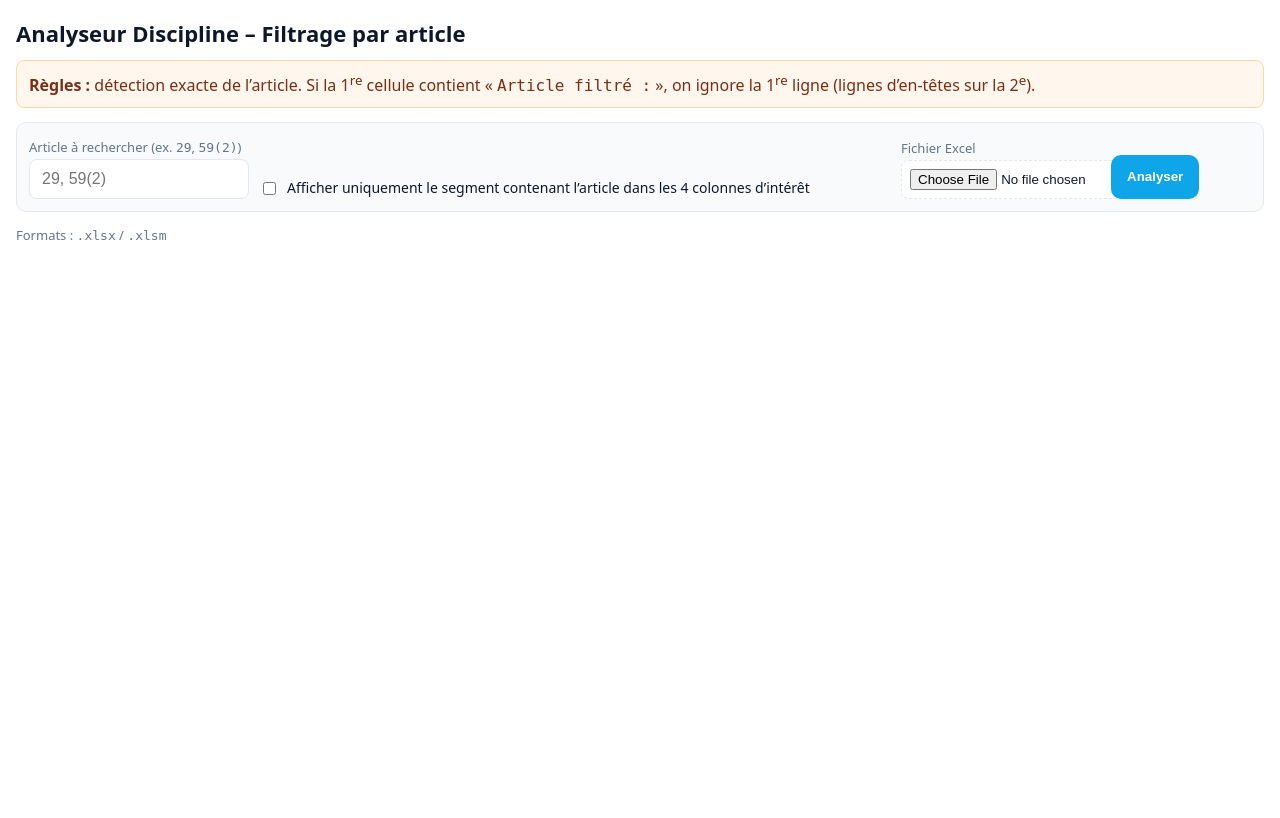
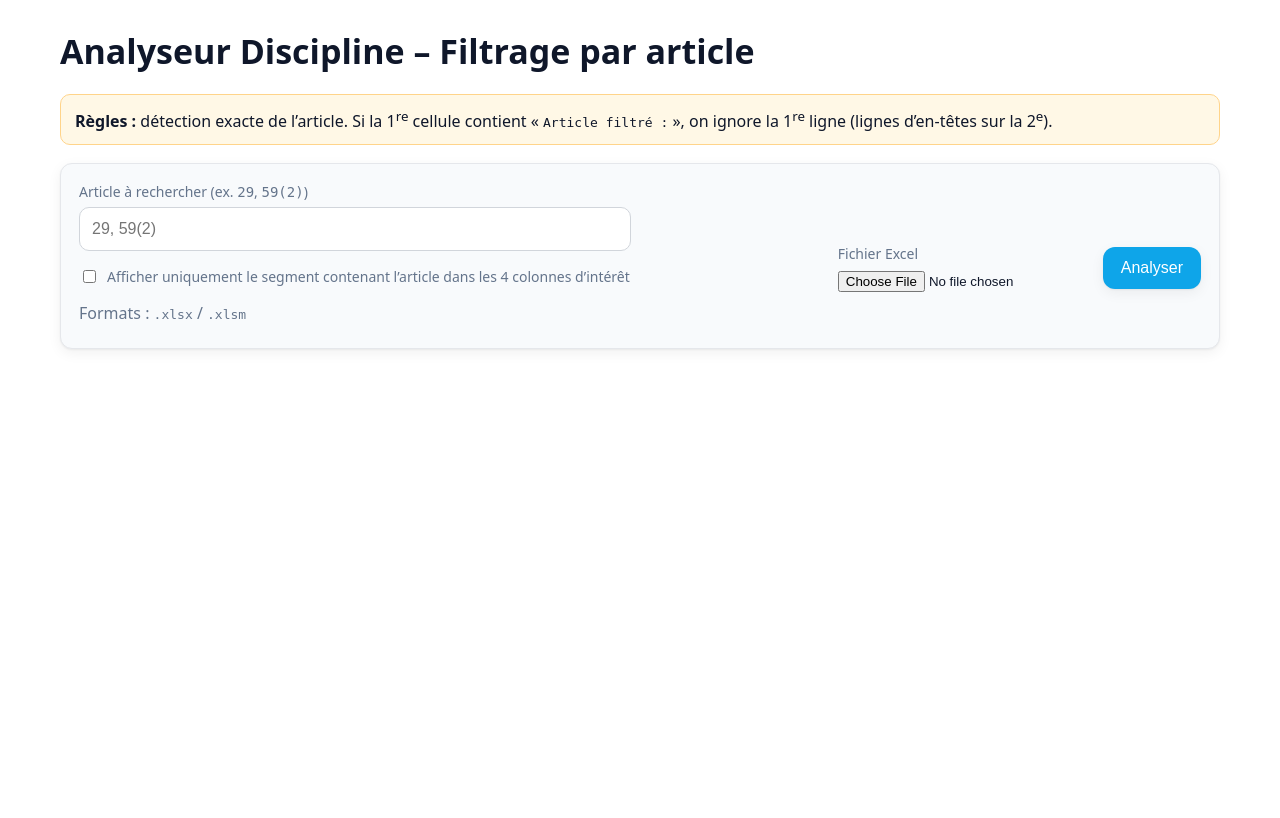
Before and after one commit to BPelletier258/analyseur-discipline, a Flask app: page / in a window 1280 px wide. After the commit the page ends 350 px from the top, so only its background shows below. Run offline with Flask 3, Linux system fonts and the light colour scheme.

Commit message:
Update index.html

```diff
--- a/templates/index.html
+++ b/templates/index.html
@@ -2,54 +2,49 @@
 <html lang="fr">
 <head>
   <meta charset="utf-8">
-  <meta name="viewport" content="width=device-width, initial-scale=1">
   <title>Analyseur Discipline – Filtrage par article</title>
-
+  <meta name="viewport" content="width=device-width, initial-scale=1" />
   <style>
     :root{
-      --bg:#f8fafc; --ink:#0f172a; --muted:#64748b; --brand:#0ea5e9;
-      --border:#e5e7eb; --note:#fff7ed; --note-border:#fed7aa;
-      --btn:#0ea5e9; --btn-ink:#fff; --btn-hover:#0284c7;
+      --bg:#f8fafc; --card:#eef2f7; --text:#0f172a; --muted:#64748b; --brand:#0ea5e9;
+      --shadow:0 1px 2px rgba(0,0,0,.05), 0 4px 14px rgba(0,0,0,.06);
     }
     *{box-sizing:border-box}
-    html,body{height:100%}
-    body{margin:0; font:16px/1.45 ui-sans-serif,system-ui,-apple-system,Segoe UI,Roboto,Helvetica,Arial,sans-serif; color:var(--ink); background:#fff}
-    .page{max-width:1280px; margin:18px auto 32px; padding:0 16px}
-    h1{font-size:22px; margin:0 0 10px}
-    .note{background:var(--note); border:1px solid var(--note-border); padding:10px 12px; border-radius:8px; color:#7c2d12; margin:8px 0 14px}
-    .form{background:var(--bg); border:1px solid var(--border); padding:12px; border-radius:10px; display:grid; gap:10px; align-items:end;
-          grid-template-columns: 220px 1fr 200px 140px; }
-    .form label{font-size:13px; color:var(--muted)}
-    .form input[type="text"]{width:100%; padding:10px 12px; border:1px solid var(--border); border-radius:8px; font-size:16px}
-    .form input[type="file"]{padding:8px; border:1px dashed var(--border); border-radius:8px; background:#fff}
-    .form .row{display:flex; align-items:center; gap:10px}
-    .form .chk{display:flex; align-items:center; gap:8px; font-size:14px; color:var(--ink)}
+    body{margin:0; font-family: ui-sans-serif,system-ui,-apple-system,Segoe UI,Roboto,Helvetica,Arial; color:var(--text); background:#fff}
+    .page{max-width:1200px; margin:28px auto; padding:0 20px}
+    h1{margin:0 0 20px; font-size:34px}
+    .note{background:#fff8e6;border:1px solid #ffd48a;padding:12px 14px;border-radius:10px;margin:8px 0 18px}
+
+    /* Bloc formulaire */
+    .card{background:var(--bg); border:1px solid #e5e7eb; border-radius:12px; box-shadow:var(--shadow)}
+    .card .inner{padding:18px}
+    .controls{
+      display:grid;
+      grid-template-columns: minmax(320px, 1fr) minmax(320px, 1fr);
+      gap:18px;
+      align-items:end;
+    }
+    .left > .row{display:flex; gap:16px; align-items:center; flex-wrap:wrap}
+    .right{display:flex; gap:12px; align-items:center; justify-content:flex-end; flex-wrap:wrap}
+    label{display:block; font-size:14px; color:var(--muted); margin:0 0 6px}
+    input[type="text"]{width:100%; padding:12px 12px; border:1px solid #d1d5db; border-radius:10px; font-size:16px; background:#fff}
+    input[type="file"]{max-width:100%}
     .btn{
-      display:inline-flex; align-items:center; justify-content:center;
-      min-height:44px; padding:0 16px; font-weight:600; border-radius:10px;
-      background:var(--btn); color:var(--btn-ink); border:none; cursor:pointer;
-      transition:background .15s ease; user-select:none;
+      border:0; border-radius:12px; padding:12px 18px; font-size:16px; color:#fff; background:var(--brand);
+      cursor:pointer; box-shadow:var(--shadow); white-space:nowrap;
     }
-    .btn:hover{background:var(--btn-hover)}
-    .btn[disabled]{opacity:.75; cursor:progress}
+    .btn[disabled]{opacity:.65; cursor:not-allowed}
 
-    .toolbar{display:flex; align-items:center; justify-content:space-between; margin:14px 0}
-    .muted{color:var(--muted); font-size:13px}
+    .formats{color:var(--muted); margin:10px 0 6px}
 
     /* Spinner plein écran */
-    .spinner-backdrop{
-      position:fixed; inset:0; background:rgba(255,255,255,.75); display:none; align-items:center; justify-content:center; z-index:9999;
+    .spinner{position:fixed; inset:0; display:none; place-items:center; background:rgba(255,255,255,.6); z-index:9999}
+    .spinner.on{display:grid}
+    .spin{
+      width:48px; height:48px; border-radius:50%;
+      border:4px solid #93c5fd; border-top-color:#2563eb; animation:spin 1s linear infinite;
     }
-    .spinner{width:54px; height:54px; border:6px solid #e5e7eb; border-top-color:var(--brand); border-radius:50%;
-             animation:spin 1s linear infinite}
     @keyframes spin{to{transform:rotate(360deg)}}
-
-    /* Le tableau et son CSS viennent déjà dans {{ table_html }},
-       on garde juste quelques marges autour */
-    .result{margin-top:10px}
-    a.download{font-weight:600; text-decoration:none; color:#0b6aa3}
-    a.download:hover{text-decoration:underline}
-    .error{background:#fee2e2; border:1px solid #fecaca; padding:8px 10px; border-radius:8px; color:#7f1d1d; margin:10px 0}
   </style>
 </head>
 <body>
@@ -57,74 +52,56 @@
   <h1>Analyseur Discipline – Filtrage par article</h1>
 
   <div class="note">
-      <strong>Règles :</strong> détection exacte de l’article. Si la 1<sup>re</sup> cellule contient
-      « <code>Article filtré :</code> », on ignore la 1<sup>re</sup> ligne (lignes d’en-têtes sur la 2<sup>e</sup>).
+    <strong>Règles :</strong> détection exacte de l’article. Si la 1<sup>re</sup> cellule contient « <code>Article filtré :</code> », on ignore la 1<sup>re</sup> ligne (lignes d’en-têtes sur la 2<sup>e</sup>).
   </div>
 
   {% if error %}
-      <div class="error">{{ error }}</div>
+    <div class="note" style="background:#fee2e2;border-color:#fecaca;color:#7f1d1d">{{ error }}</div>
   {% endif %}
 
-    <form class="form" method="post" enctype="multipart/form-data" action="{{ url_for('index') }}" id="analyzeForm">
-      <!-- Article -->
-      <div>
+  <div class="card">
+    <div class="inner">
+      <form id="f" method="post" enctype="multipart/form-data" onsubmit="startSpin()">
+        <div class="controls">
+          <div class="left">
             <label for="article">Article à rechercher (ex. <code>29</code>, <code>59(2)</code>)</label>
-        <input type="text" id="article" name="article" placeholder="29, 59(2)" required value="{{ article or '' }}">
-      </div>
-
-      <!-- Case à cocher -->
             <div class="row">
-        <label class="chk" title="Ne garder que le segment contenant l’article dans les 4 colonnes d’intérêt">
+              <input type="text" id="article" name="article" placeholder="29, 59(2)" value="{{ article or '' }}" required>
+              <label style="display:flex; gap:8px; align-items:center; font-size:14px;">
                 <input type="checkbox" name="segment_only" value="1" {% if segment_only %}checked{% endif %}>
                 Afficher uniquement le segment contenant l’article dans les 4 colonnes d’intérêt
               </label>
             </div>
+          </div>
 
-      <!-- Fichier -->
+          <div class="right">
             <div>
               <label for="file">Fichier Excel</label>
-        <input type="file" id="file" name="file" accept=".xlsx,.xlsm,.xls" required>
+              <input type="file" id="file" name="file" accept=".xlsx,.xlsm" required>
+            </div>
+            <button class="btn" id="runBtn" type="submit">Analyser</button>
+          </div>
+        </div>
+        <div class="formats">Formats : <code>.xlsx</code> / <code>.xlsm</code></div>
+      </form>
+    </div>
   </div>
 
-      <!-- Bouton -->
-      <div>
-        <button class="btn" type="submit" id="analyzeBtn">Analyser</button>
-        {% if token %}<input type="hidden" name="token" value="{{ token }}">{% endif %}
-      </div>
-    </form>
-
-    <div class="toolbar">
-      <div class="muted">Formats : <code>.xlsx</code> / <code>.xlsm</code></div>
   {% if table_html %}
-        <a class="download" href="{{ url_for('download') }}">Télécharger le résultat (Excel)</a>
+    <p style="margin:12px 0">
+      <a class="btn" href="{{ url_for('download') }}">Télécharger le résultat (Excel)</a>
+    </p>
+    <div>{{ table_html|safe }}</div>
   {% endif %}
 </div>
 
-    {% if table_html %}
-      <div class="result" id="result">
-        {{ table_html|safe }}
-      </div>
-    {% endif %}
-  </div>
-
-  <!-- Overlay spinner -->
-  <div class="spinner-backdrop" id="spinner">
-    <div class="spinner" role="status" aria-label="Analyse en cours"></div>
-  </div>
-
+<div class="spinner" id="spin"><div class="spin"></div></div>
 <script>
-    (function(){
-      const form = document.getElementById('analyzeForm');
-      const btn  = document.getElementById('analyzeBtn');
-      const spn  = document.getElementById('spinner');
-
-      form.addEventListener('submit', function(){
-        // Stabilise le bouton et affiche le spinner
-        btn.disabled = true;
-        btn.textContent = 'Analyse en cours…';
-        spn.style.display = 'flex';
-      });
-    })();
+  function startSpin(){
+    document.getElementById('runBtn').disabled = true;
+    document.getElementById('spin').classList.add('on');
+  }
+  // au retour serveur, la page se recharge => le spinner disparaît
 </script>
 </body>
 </html>
```
Lines whose indentation alone changed are shown as unchanged.
